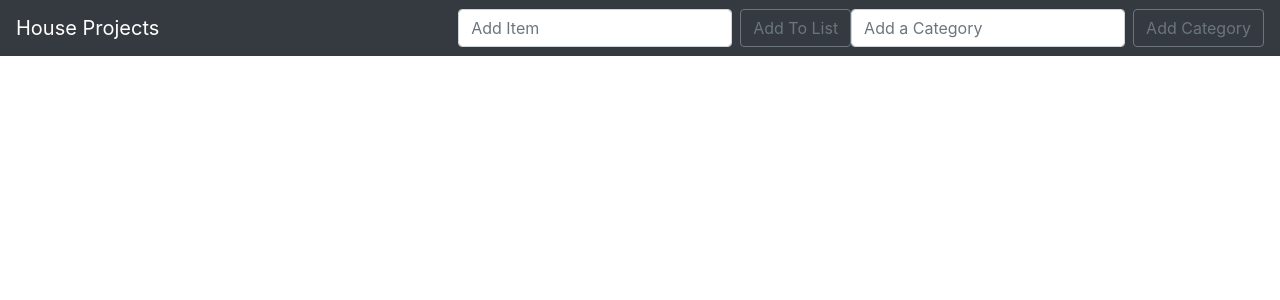
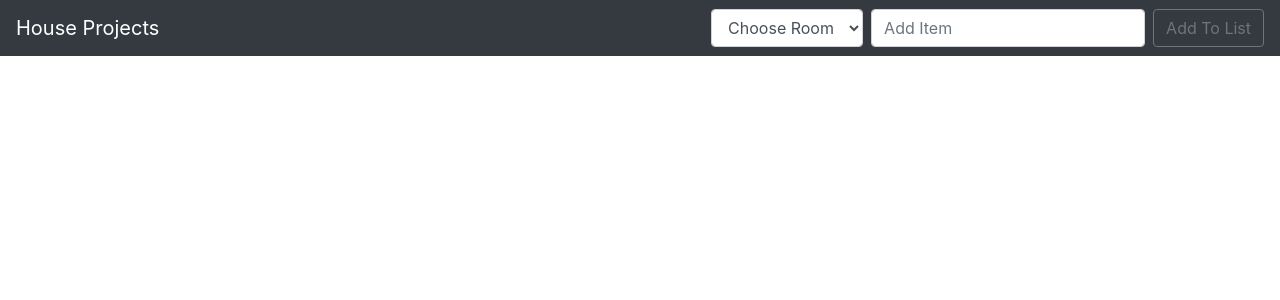
Before and after one commit to patthrasher/house-projects, a Django app: template todo/todo_list/templates/todo_list/edit.html in a window 1280 px wide. Shown: the top 300 px of the page. Run offline with Django 3.2, Linux system fonts and the light colour scheme; the template is opened without the code that fills it, so the values that code supplies are empty; some libraries are stand-ins or nearby versions.

Commit message:
edited models and base.html

```diff
--- a/todo/static/css/my_css.css
+++ b/todo/static/css/my_css.css
@@ -1,3 +1,7 @@
 .striker {
   text-decoration: line-through;
 }
+
+.category {
+  color: green;
+}
--- a/todo/todo_list/models.py
+++ b/todo/todo_list/models.py
@@ -3,6 +3,7 @@ from django.db import models
 class List(models.Model) :
     item = models.CharField(max_length=200)
     completed = models.BooleanField(default=False)
+    room = models.CharField(max_length=200)
 
     def __str__(self) :
         return self.item + ' | ' + str(self.completed)
--- a/todo/todo_list/templates/todo_list/base.html
+++ b/todo/todo_list/templates/todo_list/base.html
@@ -26,12 +26,13 @@
     </ul>
     <form class="form-inline my-2 my-lg-0" method="POST">
         {% csrf_token %}
+        <select class="form-control mr-sm-2" name="room">
+          <option disabled="disabled" selected="selected">Choose Room</option>
+          <option value="dining room">Dining Room</option>
+        </select>
       <input class="form-control mr-sm-2" type="search" placeholder="Add Item" aria-label="
       Search" name="item">
       <button class="btn btn-outline-secondary my-2 my-sm-0" type="submit">Add To List</button>
-      <input class="form-control mr-sm-2" type="search" placeholder="Add a Category" aria-label="
-      Search" name="item2">
-      <button class="btn btn-outline-secondary my-2 my-sm-0" type="submit">Add Category</button>
     </form>
   </div>
 </nav>
```
Also changed, not shown: todo/todo_list/migrations/0002_list_category.py (added), todo/todo_list/migrations/0003_auto_20201021_1558.py (added).
